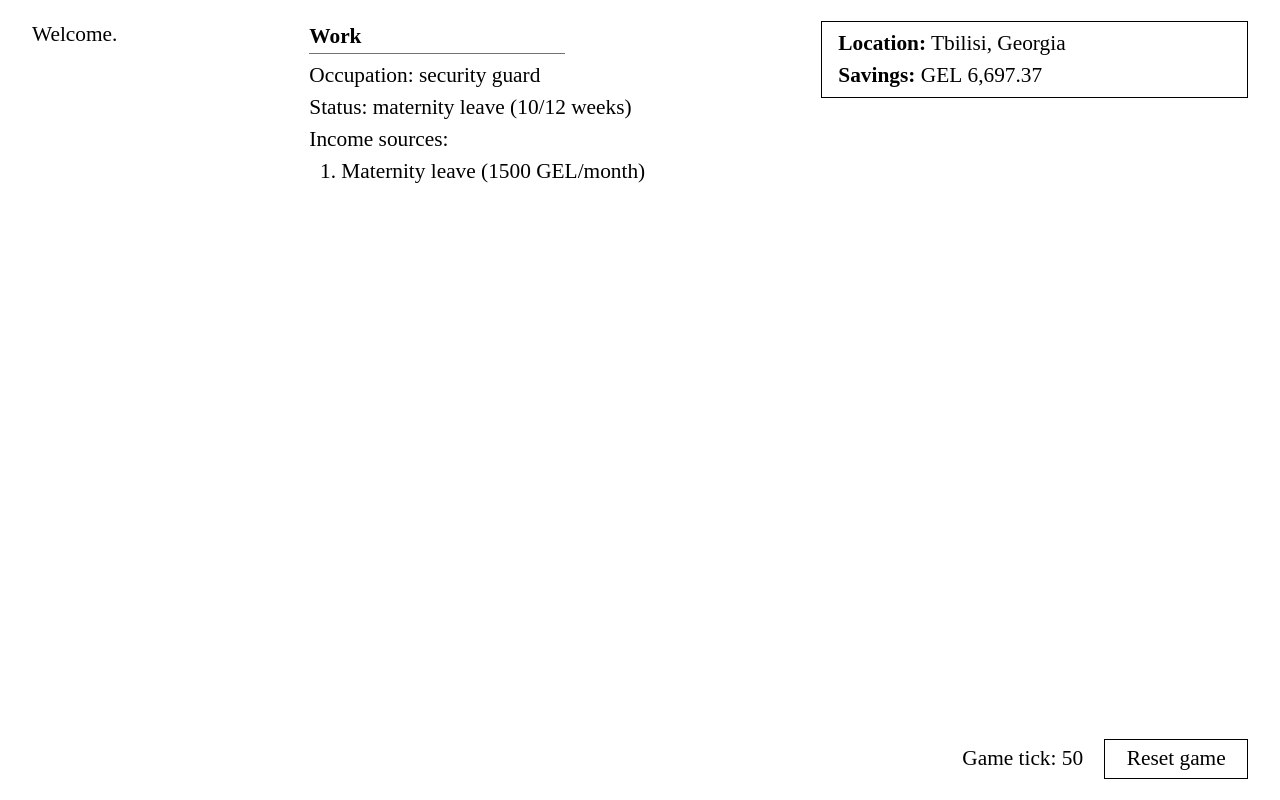
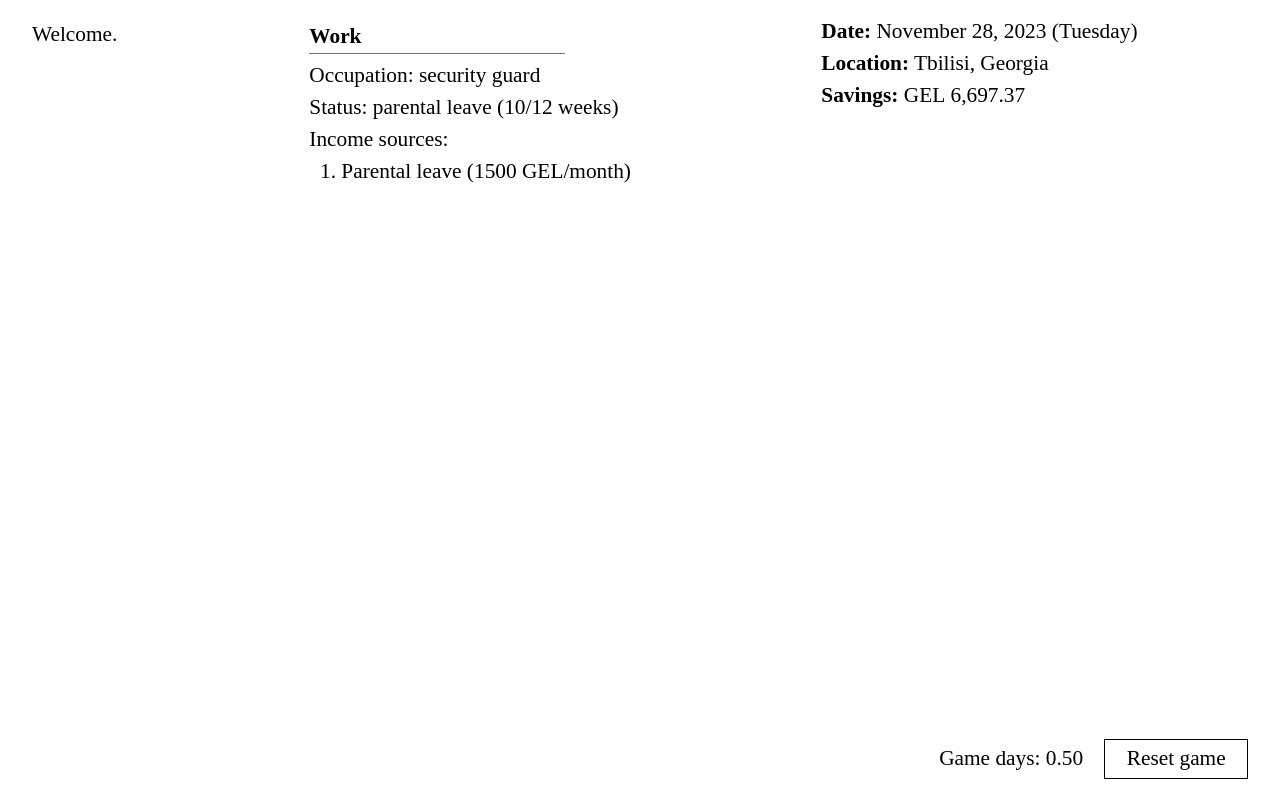
Before and after one commit to womogenes/migration-game, a SvelteKit app: page /game in a window 1280 px wide. Built offline with nearby package versions, Linux system fonts and the light colour scheme.

Commit message:
Implement date-incrementing

```diff
--- a/src/routes/game/+page.svelte
+++ b/src/routes/game/+page.svelte
@@ -14,15 +14,16 @@
 
   // Game tick
   // Prevent setInterval from running twice with Svelte hot-reloading
-  const gameTick = store('game-tick', 0);
+  const startTime = store('start-time', new Date().getTime());
+  const gameDays = store('game-days', 0);
   onMount(() => {
     const tickInterval = window.setInterval(() => {
-      $gameTick++;
+      $gameDays += 0.1;
       onTick();
-    }, 100);
-
+    }, 1000);
     return () => window.clearInterval(tickInterval);
   });
+  $: gameDate = new Date($startTime + $gameDays * (1000 * 60 * 60 * 24));
 
   // Things to do every game loop
   const onTick = () => {};
@@ -65,30 +66,37 @@
         <b>Work</b>
         <hr />
         <p>Occupation: security guard</p>
-        <p>Status: maternity leave (10/12 weeks)</p>
+        <p>Status: parental leave (10/12 weeks)</p>
         <p>
           <span>Income sources:</span>
         </p>
         <ol class="list-decimal pl-6">
-          <li>Maternity leave (1500 GEL/month)</li>
+          <li>Parental leave (1500 GEL/month)</li>
         </ol>
       </div>
     </div>
 
     <!-- Status column -->
     <div class="flex select-none flex-col gap-2 leading-none md:w-80">
-      <div class="flex flex-col gap-2 border px-3 py-2">
-        <p><b>Location:</b> Tbilisi, Georgia</p>
-        <p>
-          <b>Savings:</b>
-          <span class="tabular-nums">{formattedFunds}</span>
-        </p>
-      </div>
+      <p>
+        <b>Date:</b>
+        {gameDate.toLocaleDateString('en-us', {
+          month: 'long',
+          day: 'numeric',
+          year: 'numeric',
+        })}
+        ({gameDate.toLocaleDateString('en-us', { weekday: 'long' })})
+      </p>
+      <p><b>Location:</b> Tbilisi, Georgia</p>
+      <p>
+        <b>Savings:</b>
+        <span class="tabular-nums">{formattedFunds}</span>
+      </p>
     </div>
   </div>
 
   <div class="flex items-center gap-4 self-end">
-    <p>Game tick: {$gameTick}</p>
+    <p>Game days: {$gameDays.toFixed(2)}</p>
     <button
       class="btn"
       on:click={() => {
```
